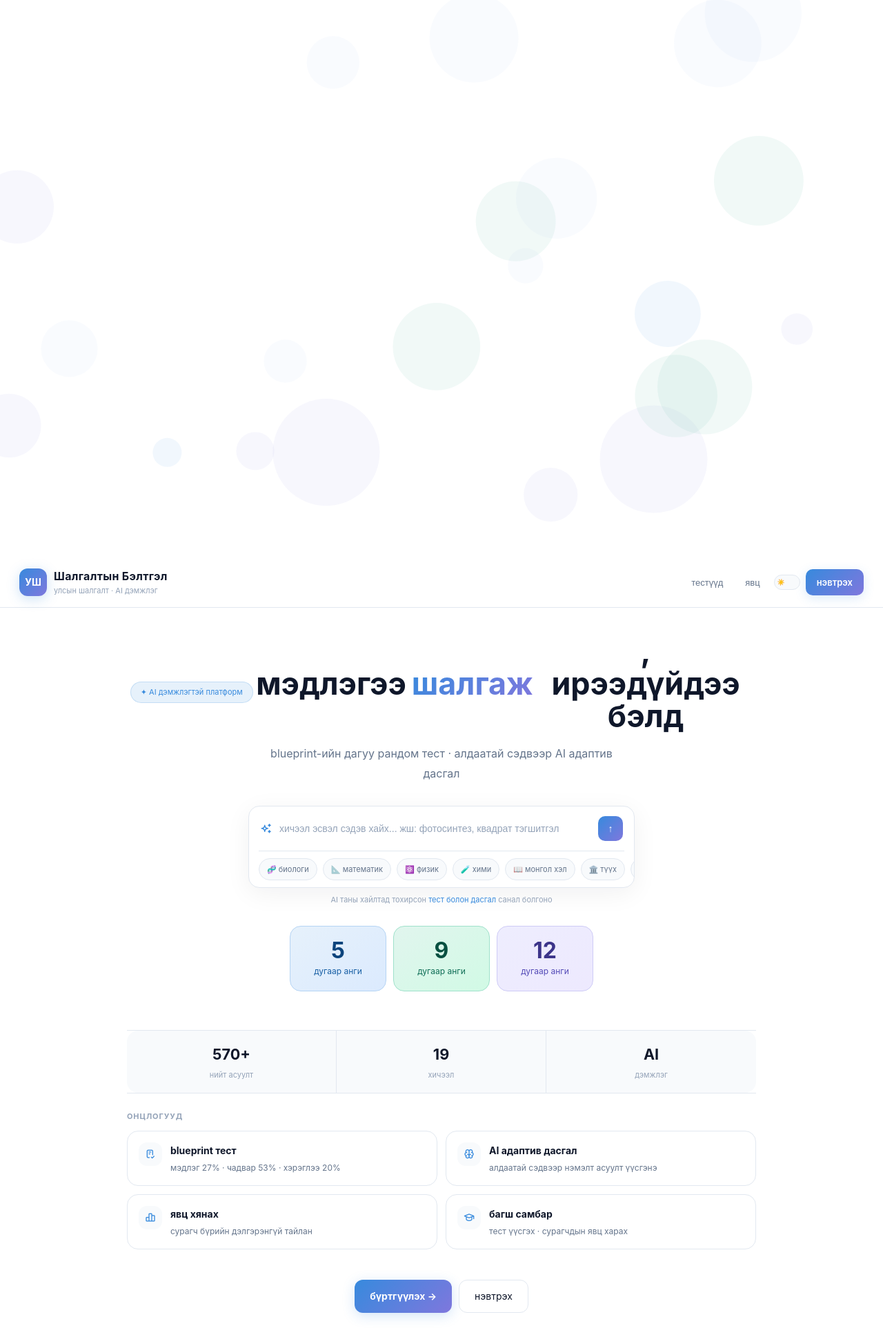
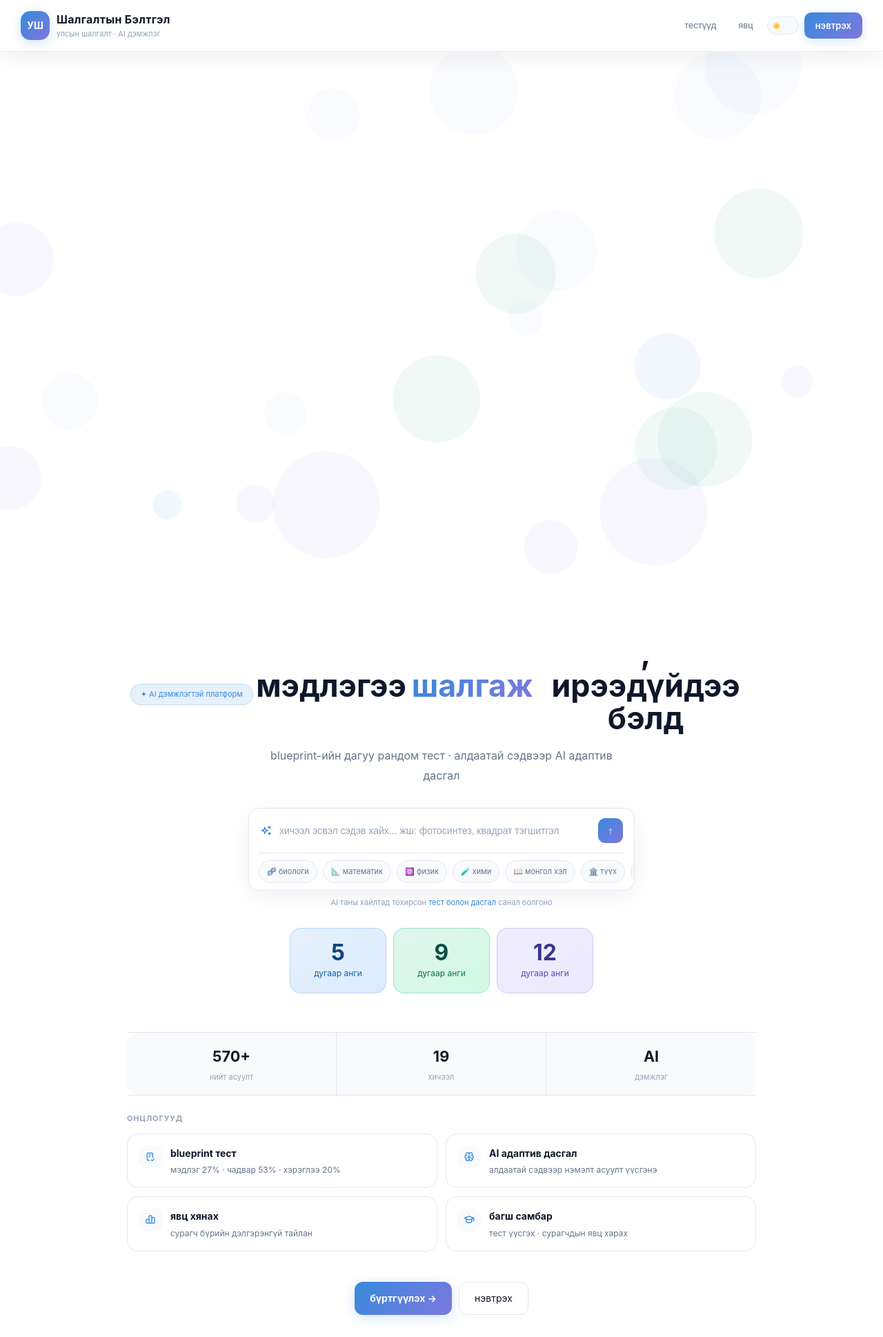
Before and after one commit to badamaa611/capstone3team, a Flask app: template templates/index.html in a window 1280 px wide. Shown: the whole page at 69% size. Before the commit the page ends 1912 px from the top, so only its background shows below. Run offline with Flask 3, Linux system fonts and the light colour scheme; the template is opened without the code that fills it, so the values that code supplies are empty.

Commit message:
feat: enhance navigation styling and layout in index.html

```diff
--- a/templates/index.html
+++ b/templates/index.html
@@ -11,18 +11,19 @@
     body{background:var(--bg,#ffffff);min-height:100vh;position:relative;overflow-x:hidden;transition:background .3s,color .3s;font-family:-apple-system,BlinkMacSystemFont,'Segoe UI',sans-serif;font-size:16px;line-height:1.7;color:#0f172a}
     :root{--bg:#ffffff;--bg2:#f8fafc;--surface:#ffffff;--border:#e2e8f0;--text:#0f172a;--text2:#64748b;--text3:#94a3b8;--blue1:#E6F1FB;--blue2:#378ADD;--blue3:#0C447C;--green1:#E1F5EE;--green2:#1D9E75;--green3:#085041;--purple1:#EEEDFE;--purple2:#7F77DD;--purple3:#3C3489;--shadow:rgba(0,0,0,0.06)}
 
-    .nav{display:flex;justify-content:space-between;align-items:center;padding:14px 28px;border-bottom:.5px solid var(--border);background:rgba(255,255,255,0.95);backdrop-filter:blur(16px);-webkit-backdrop-filter:blur(16px);position:sticky;top:0;z-index:100}
+    body{background:var(--bg,#ffffff);min-height:100vh;position:relative;overflow-x:hidden;transition:background .3s,color .3s;font-family:-apple-system,BlinkMacSystemFont,'Segoe UI',sans-serif;font-size:16px;line-height:1.7;color:#0f172a;padding-top:76px}
+    .nav{display:flex;justify-content:space-between;align-items:center;padding:15px 30px;border-bottom:1px solid rgba(15,23,42,0.08);background:rgba(255,255,255,0.92);backdrop-filter:blur(20px);-webkit-backdrop-filter:blur(20px);position:fixed;top:0;left:0;right:0;width:100%;z-index:150;box-shadow:0 10px 30px rgba(15,23,42,0.06)}
     .logo-a{display:flex;align-items:center;gap:10px;cursor:pointer;text-decoration:none}
-    .logo-box{width:40px;height:40px;border-radius:12px;background:linear-gradient(135deg,#378ADD,#7F77DD);display:flex;align-items:center;justify-content:center;font-size:14px;font-weight:700;color:#fff;flex-shrink:0;box-shadow:0 4px 18px rgba(55,138,221,0.25)}
+    .logo-box{width:42px;height:42px;border-radius:14px;background:linear-gradient(135deg,#378ADD,#7F77DD);display:flex;align-items:center;justify-content:center;font-size:14px;font-weight:700;color:#fff;flex-shrink:0;box-shadow:0 4px 18px rgba(55,138,221,0.22)}
     .logo-name{font-size:16px;font-weight:700;color:var(--text);text-transform:capitalize;letter-spacing:.02em}
     .logo-tag{font-size:11px;color:var(--text3);display:block;margin-top:-2px}
     .nr{display:flex;gap:8px;align-items:center}
     .nl{font-size:13px;color:var(--text2);padding:7px 12px;border-radius:8px;border:none;background:transparent;cursor:pointer;transition:all .15s}
     .nl:hover{background:var(--bg2);color:var(--text)}
-    .tbtn{width:38px;height:22px;border-radius:11px;border:.5px solid var(--border);background:var(--bg2);cursor:pointer;position:relative;transition:background .3s;flex-shrink:0;padding:0}
-    .tbtn::after{content:'☀️';position:absolute;top:2px;left:2px;width:15px;height:15px;border-radius:50%;display:flex;align-items:center;justify-content:center;font-size:9px;transition:all .3s}
-    .dark .tbtn{background:#1e3a5f}
-    .dark .tbtn::after{content:'🌙';left:19px}
+    .tbtn{width:46px;height:26px;border-radius:14px;border:.5px solid var(--border);background:var(--bg2);cursor:pointer;position:relative;transition:all .3s;flex-shrink:0;padding:0;display:flex;align-items:center;justify-content:center}
+    .tbtn::after{content:'☀️';position:absolute;top:4px;left:4px;width:18px;height:18px;border-radius:50%;display:flex;align-items:center;justify-content:center;font-size:10px;transition:all .3s}
+    .dark .tbtn{background:#1e3a5f;border-color:rgba(255,255,255,0.18)}
+    .dark .tbtn::after{content:'🌙';left:24px}
     .nbtn{font-size:13px;padding:8px 16px;border-radius:10px;background:linear-gradient(135deg,#378ADD,#7F77DD);color:#fff;border:none;cursor:pointer;font-weight:600;transition:all .18s;box-shadow:0 4px 16px rgba(55,138,221,0.18);text-decoration:none;display:inline-flex;align-items:center}
     .nbtn:hover{opacity:.92;transform:translateY(-1px)}
 
```
